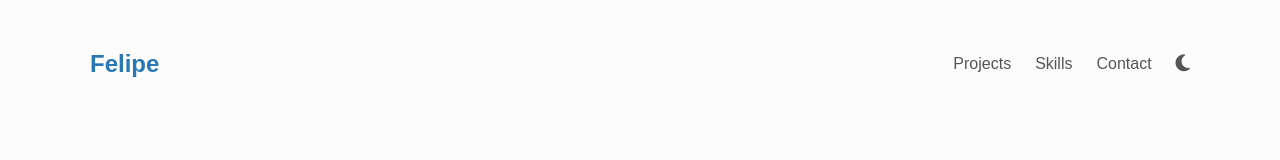
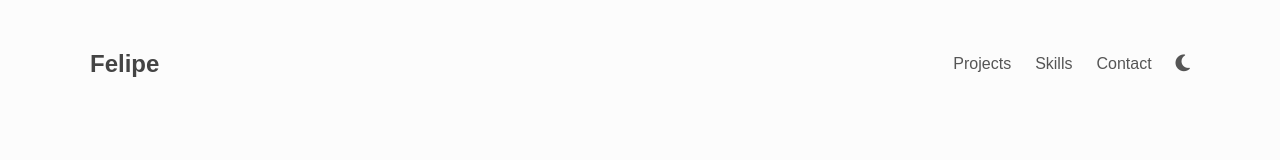
Before and after one commit to Jufromerosa/CV, a plain HTML site: page index.html in a window 1280 px wide. Shown: the top 160 px of the page. Drawn offline with Linux system fonts and the light colour scheme.

Commit message:
Update index.html

```diff
--- a/index.html
+++ b/index.html
@@ -22,8 +22,7 @@
   <body class="light" id="top">
     <header class="header center">
       <h3>
-        <a href="" class="link" target="_blank"
-          >Felipe</a
+        <a>Felipe</a
         >
       </h3>
 
```
